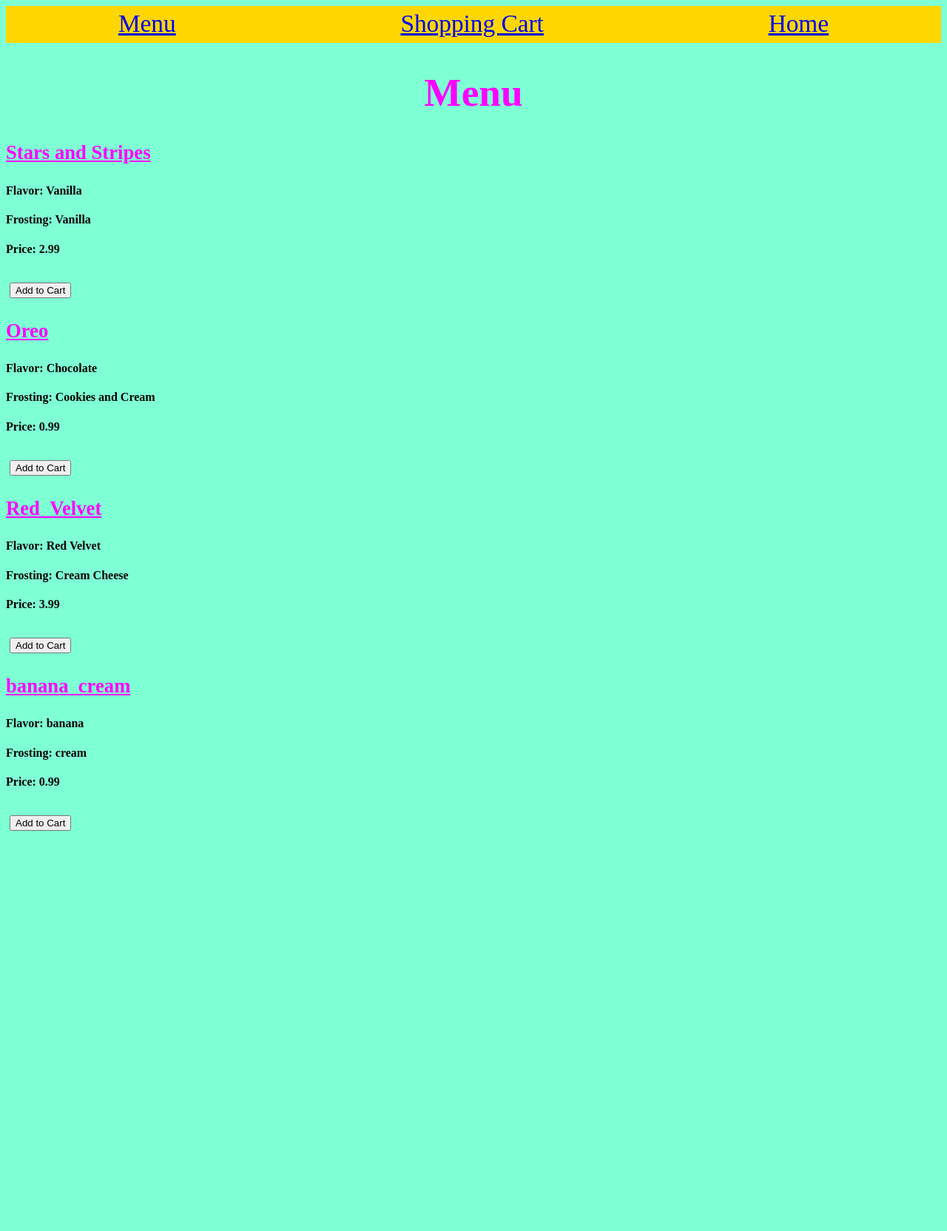
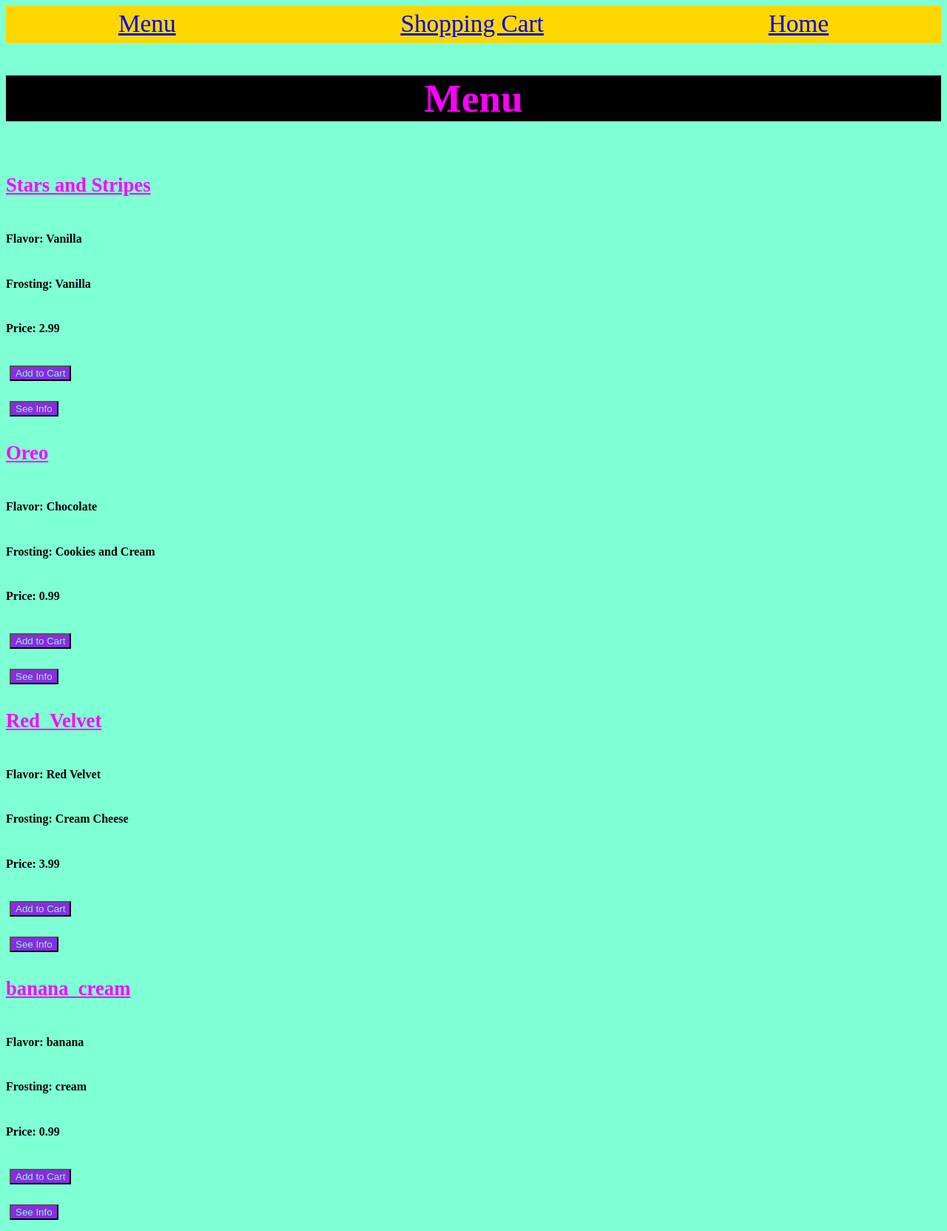
Before and after one commit to lanemunds/cupcake_web_app, a Flask app: page /cupcakes in a window 1280 px wide. Shown: the whole page at 74% size. Before the commit the page ends 1123 px from the top, so only its background shows below. Run offline with Flask 2, Linux system fonts and the light colour scheme.

Commit message:
final commit

```diff
--- a/cupcakes.py
+++ b/cupcakes.py
@@ -109,11 +109,22 @@ def add_cupcake_dictionary(file,cupcake):
         writer = csv.DictWriter(csvfile,fieldnames=fieldnames)
         writer.writerow(cupcake)
 
+# def delete_cupcake_dictionary(file,cupcake):
+#     lines =()
+#     with open(file, 'r') as readFile:
+#         reader=csv.reader(readFile)
+#         for row in reader:
+#             lines.append(row)
+#             for field in row:
+#                 if field == cupcake:
+#                     lines.remove(row)
 
-
-
+#     with open('order.csv','w') as writeFile:
+#         writer = csv.writer(writeFile)
+#     writer.writerows(lines)
 
 cupcake4 = Mini("Banana_cream", 3.99, "Banana", "Cream")
+
 
 
 
@@ -133,7 +144,7 @@ cupcake_list = [
     cupcake3
 ]
 
-add_cupcake("order.csv", cupcake4)
+# add_cupcake("order.csv", cupcake4)
 
 
 
--- a/order.csv
+++ b/order.csv
@@ -1,4 +1,5 @@
 size,name,price,flavor,frosting,sprinkles,filling
 regular,Stars and Stripes,2.99,Vanilla,Vanilla,"['Red', 'White', 'Blue']",
-mini,Banana_cream,3.99,Banana,Cream,[],
 regular,Stars and Stripes,2.99,Vanilla,Vanilla,"['Red', 'White', 'Blue']",
+regular,Stars and Stripes,2.99,Vanilla,Vanilla,"['Red', 'White', 'Blue']",
+regular,Stars and Stripes,2.99,Vanilla,Vanilla,"['Red', 'White', 'Blue']",
--- a/static/index.css
+++ b/static/index.css
@@ -1,5 +1,6 @@
 body {
     background-color: aquamarine;
+
 }
 
 h1 {
@@ -7,6 +8,8 @@ h1 {
     display: flex;
     justify-content: center;
     font-size: 40pt;
+    background-color: black;
+
 }
 .hello{
     color: white;
@@ -31,3 +34,14 @@ h3{
     font-size: 20pt;
     color: fuchsia;
 }
+
+button {
+    background-color: blueviolet;
+    color: aquamarine;
+}
+
+section{
+    display: flex;
+    flex-direction: column;
+    justify-content: space-around;
+}
--- a/templates/cupcakes.html
+++ b/templates/cupcakes.html
@@ -13,6 +13,7 @@
     <a href="http://localhost:8000">Home</a>
 </header>
 <body>
+    <section>
     <h1>Menu</h1>
     {% for cupcake in cupcakes%}
 <h3>{{cupcake["name"]}}</h3>
@@ -22,7 +23,11 @@
 <a href="{{ url_for('add_cupcake', name=cupcake['name']) }}">
     <button>Add to Cart</button>
 </a>
+<a href="/cupcake_individual/{{cupcake['name']}}">
+    <button>See Info</button>
+</a>
     {%endfor%}
 
+</section>
 </body>
 </html>
--- a/templates/order.html
+++ b/templates/order.html
@@ -20,6 +20,7 @@
     <h4>Frosting: {{cupcake["frosting"]}} </h4>
     <h4><b>Price: {{cupcake["price"]}} </b></h4>
 
+
         {%endfor%}
 </body>
 </html>
```
Also changed, not shown: server.py (+12 -1 lines).
